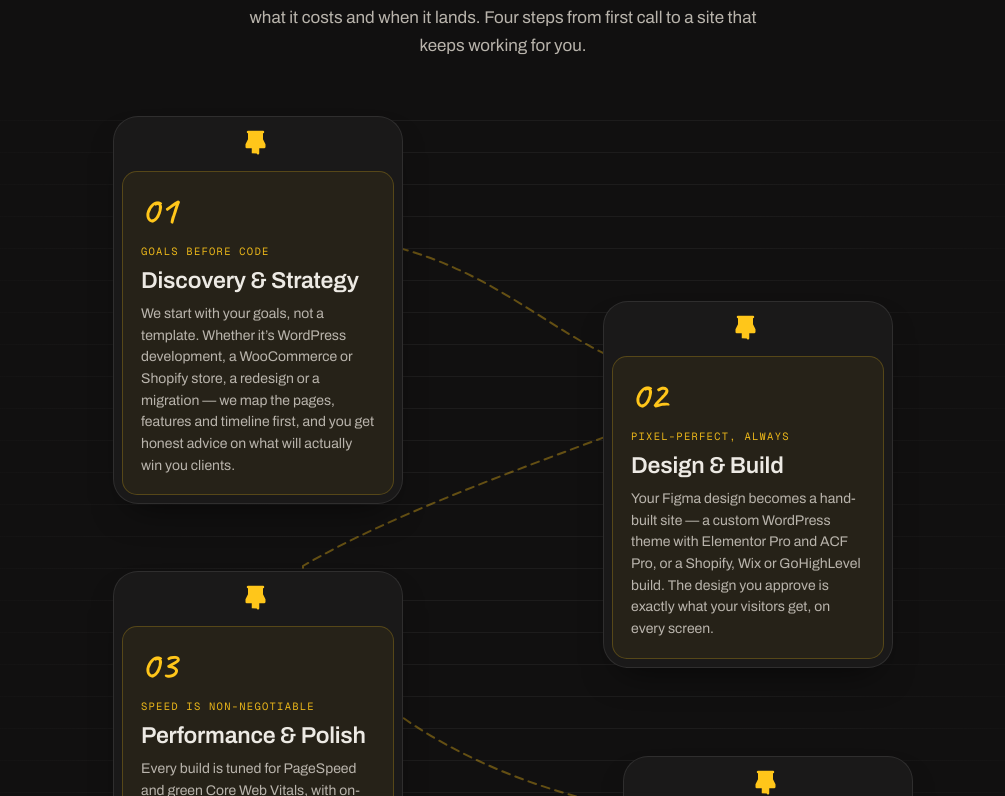
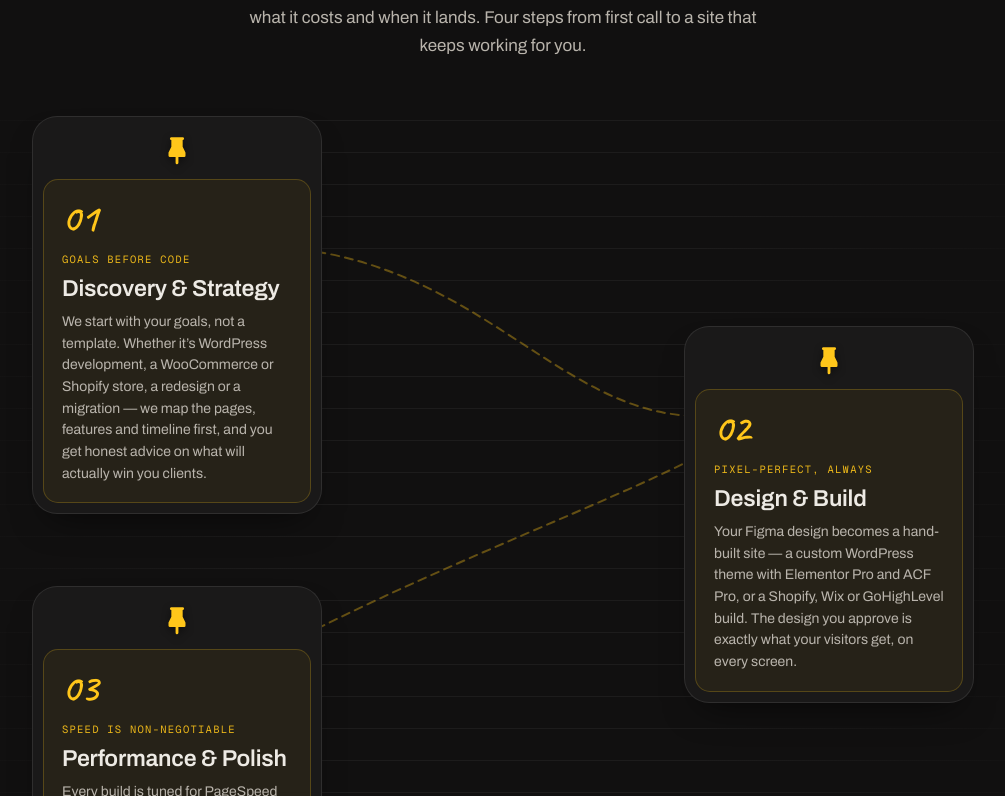
Before and after one commit to mshoaib5999/sitev2, a React (Vite) app: page /about in a window 1280 px wide. Shown: the part 2464-3260 px from the top of the page, without its empty margins (137-1142 px from the left). Built offline with nearby package versions, Linux system fonts and the light colour scheme.

Commit message:
How I Work fixes: taller/wider stage (1150px, max-w 1200) + 100px bottom space so card 04 no longer spills into the footer; proper pushpin icon (exact supplied path, larger, shadowed)

```diff
--- a/src/sections/HowIWork.tsx
+++ b/src/sections/HowIWork.tsx
@@ -11,8 +11,9 @@ import React from 'react';
  */
 
 const Pin: React.FC = () => (
-  <svg viewBox="0 0 24 24" fill="currentColor" aria-hidden="true" style={{ width: '30px', height: '30px', color: 'var(--color-accent)', margin: '2px auto 14px' }}>
-    <path d="M16 3a1 1 0 0 1 .117 1.993l-.117 .007v4.764l1.894 3.789a1 1 0 0 1 .1 .331l.006 .116v2a1 1 0 0 1-.883.993l-.117.007h-4v4a1 1 0 0 1-1.993.117L7 21v-4H3a1 1 0 0 1-.993-.883L2 16v-2a1 1 0 0 1 .06-.34l.046-.107L4 9.762V5a1 1 0 0 1-.117-1.993L4 3h12z" />
+  <svg viewBox="0 0 24 24" fill="currentColor" aria-hidden="true" style={{ width: '34px', height: '34px', color: 'var(--color-accent)', margin: '6px auto 12px', display: 'block', filter: 'drop-shadow(0 3px 4px rgba(0,0,0,0.45))' }}>
+    <path stroke="none" d="M0 0h24v24H0z" fill="none" />
+    <path d="M16 3a1 1 0 0 1 .117 1.993l-.117 .007v4.764l1.894 3.789a1 1 0 0 1 .1 .331l.006 .116v2a1 1 0 0 1 -.883 .993l-.117 .007h-4v4a1 1 0 0 1 -1.993 .117l-.007 -.117v-4h-4a1 1 0 0 1 -.993 -.883l-.007 -.117v-2a1 1 0 0 1 .06 -.34l.046 -.107l1.894 -3.791v-4.762a1 1 0 0 1 -.117 -1.993l.117 -.007h8z" />
   </svg>
 );
 
@@ -21,28 +22,28 @@ const steps = [
     kicker: 'Goals before code',
     title: 'Discovery & Strategy',
     text: 'We start with your goals, not a template. Whether it\u2019s WordPress development, a WooCommerce or Shopify store, a redesign or a migration \u2014 we map the pages, features and timeline first, and you get honest advice on what will actually win you clients.',
-    pos: 'md:top-0 md:left-[11%]',
+    pos: 'md:top-0 md:left-[10%]',
     rotate: 'rotate-[7deg]',
   },
   {
     kicker: 'Pixel-perfect, always',
     title: 'Design & Build',
     text: 'Your Figma design becomes a hand-built site \u2014 a custom WordPress theme with Elementor Pro and ACF Pro, or a Shopify, Wix or GoHighLevel build. The design you approve is exactly what your visitors get, on every screen.',
-    pos: 'md:top-[185px] md:right-[11%]',
+    pos: 'md:top-[210px] md:right-[10%]',
     rotate: '-rotate-[7deg]',
   },
   {
     kicker: 'Speed is non-negotiable',
     title: 'Performance & Polish',
     text: 'Every build is tuned for PageSpeed and green Core Web Vitals, with on-page SEO and clean, secure code baked in \u2014 because a slow site quietly costs you the very clients you already won.',
-    pos: 'md:top-[455px] md:left-[11%]',
+    pos: 'md:top-[470px] md:left-[10%]',
     rotate: 'rotate-[7deg]',
   },
   {
     kicker: 'Launch is the start',
     title: 'Launch & Support',
     text: 'I handle the go-live and any migration, test everything twice, and stay on afterwards \u2014 updates, backups, tweaks and growth \u2014 so your site keeps working for you long after launch day.',
-    pos: 'md:top-[640px] md:right-[9%]',
+    pos: 'md:top-[690px] md:right-[9%]',
     rotate: '-rotate-[7deg]',
   },
 ];
@@ -58,18 +59,18 @@ export const HowIWork: React.FC = () => (
       </p>
     </div>
 
-    <div className="relative">
+    <div className="relative" style={{ marginBottom: '100px' }}>
       {/* ruled-notebook lines, like the reference */}
       <div aria-hidden="true" className="absolute inset-0 pointer-events-none" style={{ backgroundImage: 'linear-gradient(rgba(255,255,255,0.05) 1px, transparent 1px)', backgroundSize: '100% 32px', marginTop: '4px' }} />
       <div aria-hidden="true" className="absolute inset-y-0 left-0 w-1/3 pointer-events-none" style={{ background: 'linear-gradient(to right, var(--color-bg), transparent)' }} />
       <div aria-hidden="true" className="absolute inset-y-0 right-0 w-1/3 pointer-events-none" style={{ background: 'linear-gradient(to left, var(--color-bg), transparent)' }} />
 
-      <div className="relative z-10 max-w-[1000px] mx-auto flex flex-col space-y-8 md:space-y-0 md:block md:h-[900px]">
+      <div className="relative z-10 max-w-[1200px] mx-auto flex flex-col space-y-8 md:space-y-0 md:block md:h-[1150px]">
         {/* winding dashed path (desktop) */}
-        <svg className="absolute top-0 left-0 w-full h-full pointer-events-none hidden md:block" viewBox="0 0 1000 900" preserveAspectRatio="none" aria-hidden="true">
+        <svg className="absolute top-0 left-0 w-full h-full pointer-events-none hidden md:block" viewBox="0 0 1200 1150" preserveAspectRatio="none" aria-hidden="true">
           <path
             className="how-path-line"
-            d="M 300 120 C 500 120, 560 260, 690 260 C 830 260, 470 350, 300 450 C 300 590, 540 700, 710 700"
+            d="M 340 130 C 570 130, 650 300, 800 300 C 970 300, 550 430, 340 550 C 340 730, 630 870, 820 870"
             fill="none"
             strokeLinecap="round"
             vectorEffect="non-scaling-stroke"
@@ -82,7 +83,7 @@ export const HowIWork: React.FC = () => (
             className={`relative w-full md:w-[290px] md:absolute transition-transform duration-300 hover:z-30 hover:scale-105 ${s.pos} ${s.rotate}`}
             data-reveal
           >
-            <div style={{ background: '#1a1919', border: '1px solid rgba(255,255,255,0.09)', borderRadius: '25px', padding: '8px', boxShadow: '0 18px 36px -18px rgba(0,0,0,0.65)' }}>
+            <div style={{ background: '#1a1919', border: '1px solid rgba(255,255,255,0.09)', borderRadius: '25px', padding: '10px', boxShadow: '0 18px 36px -18px rgba(0,0,0,0.65)' }}>
               <Pin />
               <div style={{ background: 'rgba(255,198,26,0.055)', border: '1px solid rgba(255,198,26,0.22)', borderRadius: '15px', padding: '18px' }}>
                 <span className="font-hand" style={{ color: 'var(--color-accent)', fontSize: '40px', lineHeight: 1, display: 'block', marginBottom: '14px' }}>
```
Also changed, not shown: 3 other files (tests, documents, lock files or other folders).
